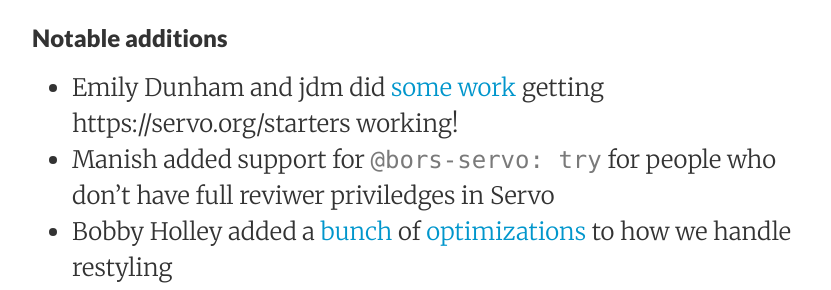
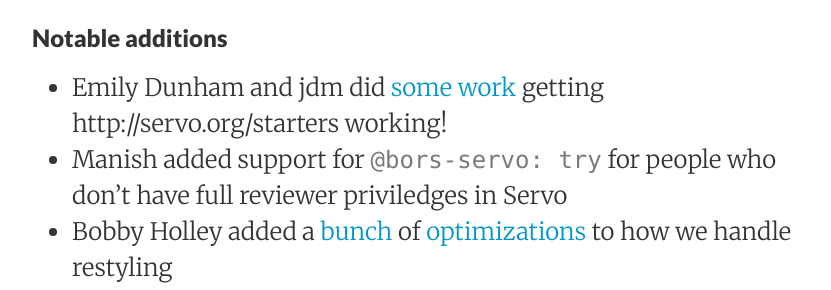
Before and after one commit to servo/blog.servo.org, a Jekyll site: the page built from _posts/2015-11-02-twis-40.md, in a window 1280 px wide. Shown: the part 459-749 px from the top of the page, without its empty margins (224-1055 px from the left). Built offline with Jekyll 4.4.1, drawn with Linux system fonts in a browser that asks for light colours.

Commit message:
fixup! twis40

```diff
--- a/_posts/2015-11-02-twis-40.md
+++ b/_posts/2015-11-02-twis-40.md
@@ -11,8 +11,8 @@
 
 ###Notable additions
 
- - Emily Dunham and jdm did [some](https://github.com/servo/servo.org/pull/3) [work](https://github.com/servo/servo-starters/pull/9) getting https://servo.org/starters working!
- - Manish added support for [`@bors-servo: try`](https://github.com/servo/saltfs/pull/141) for people who don't have full reviwer priviledges in Servo
+ - Emily Dunham and jdm did [some](https://github.com/servo/servo.org/pull/3) [work](https://github.com/servo/servo-starters/pull/9) getting http://servo.org/starters working!
+ - Manish added support for [`@bors-servo: try`](https://github.com/servo/saltfs/pull/141) for people who don't have full reviewer priviledges in Servo
  - Bobby Holley added a [bunch](https://github.com/servo/servo/pull/8274) of [optimizations](https://github.com/servo/rust-selectors/pull/59) to how we handle restyling
  - nxnfufunezn added support for [brotli](https://github.com/servo/servo/pull/8192) http responses
  - Till cleaned up our [script loading and execution](https://github.com/servo/servo/pull/7979)
```
